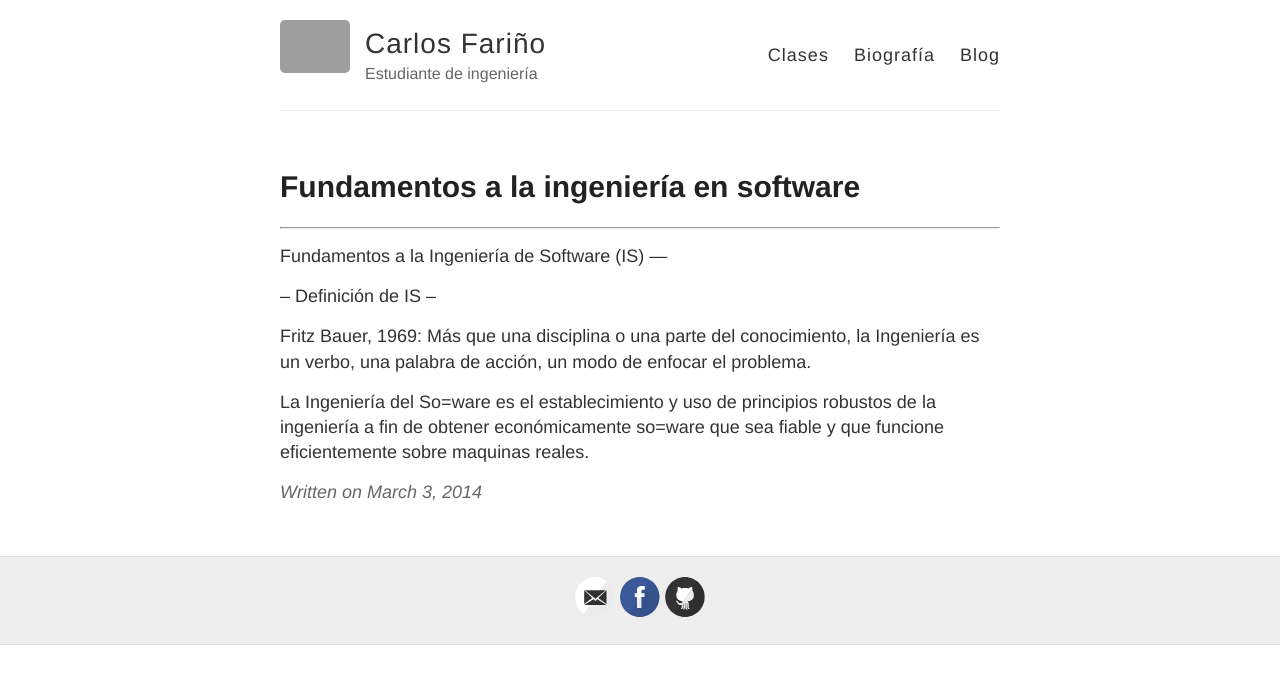
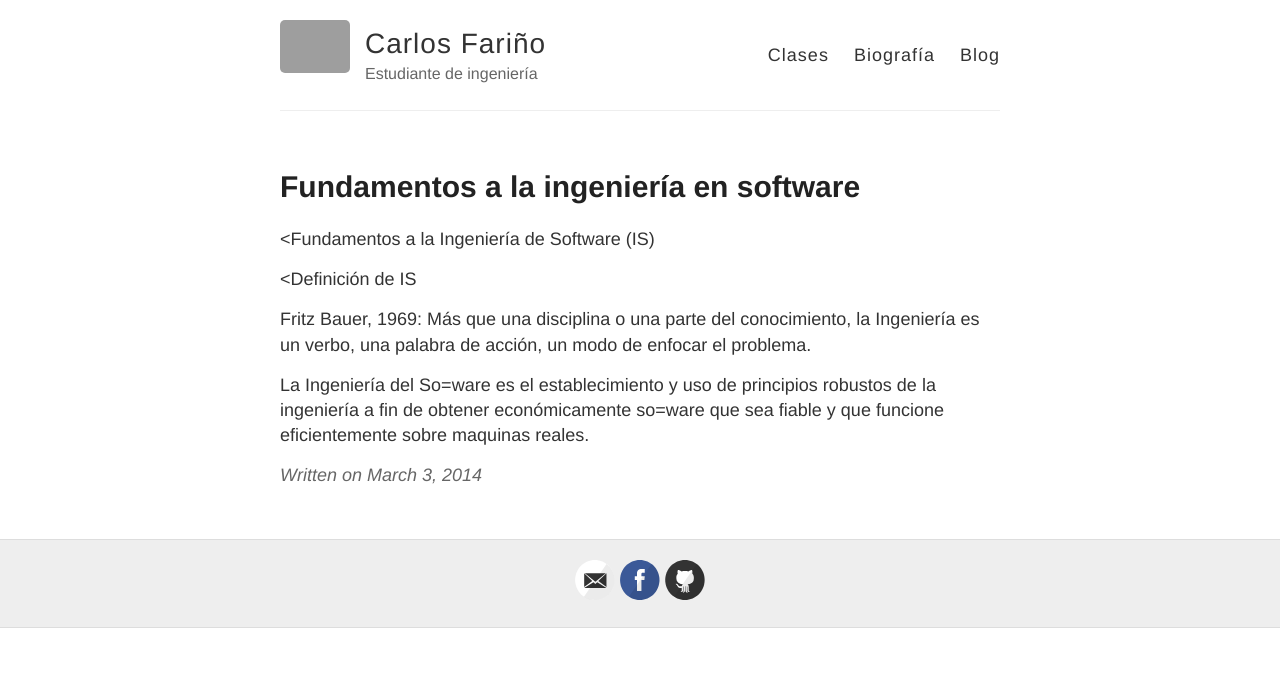
Before and after one commit to andrescharro22/Carlos-F007.github.io, a Jekyll site: the page built from _posts/2014-3-3-Hello-World.md, in a window 1280 px wide. Shown: the top 684 px of the page. Built offline with Jekyll 4.4.1, drawn with Linux system fonts in a browser that asks for light colours; grey boxes are pictures that could not be loaded.

```diff
--- a/_posts/2014-3-3-Hello-World.md
+++ b/_posts/2014-3-3-Hello-World.md
@@ -4,13 +4,11 @@ title: Fundamentos a la ingeniería en software
 ---
 
 
----
-Fundamentos a la Ingeniería de Software (IS)
----
 
---
-Definición de IS
---
+<Fundamentos a la Ingeniería de Software (IS)
+
+<Definición de IS
+
 
 Fritz Bauer, 1969: Más que una disciplina o una parte del
 conocimiento, la Ingeniería es un verbo, una palabra de acción,
```
